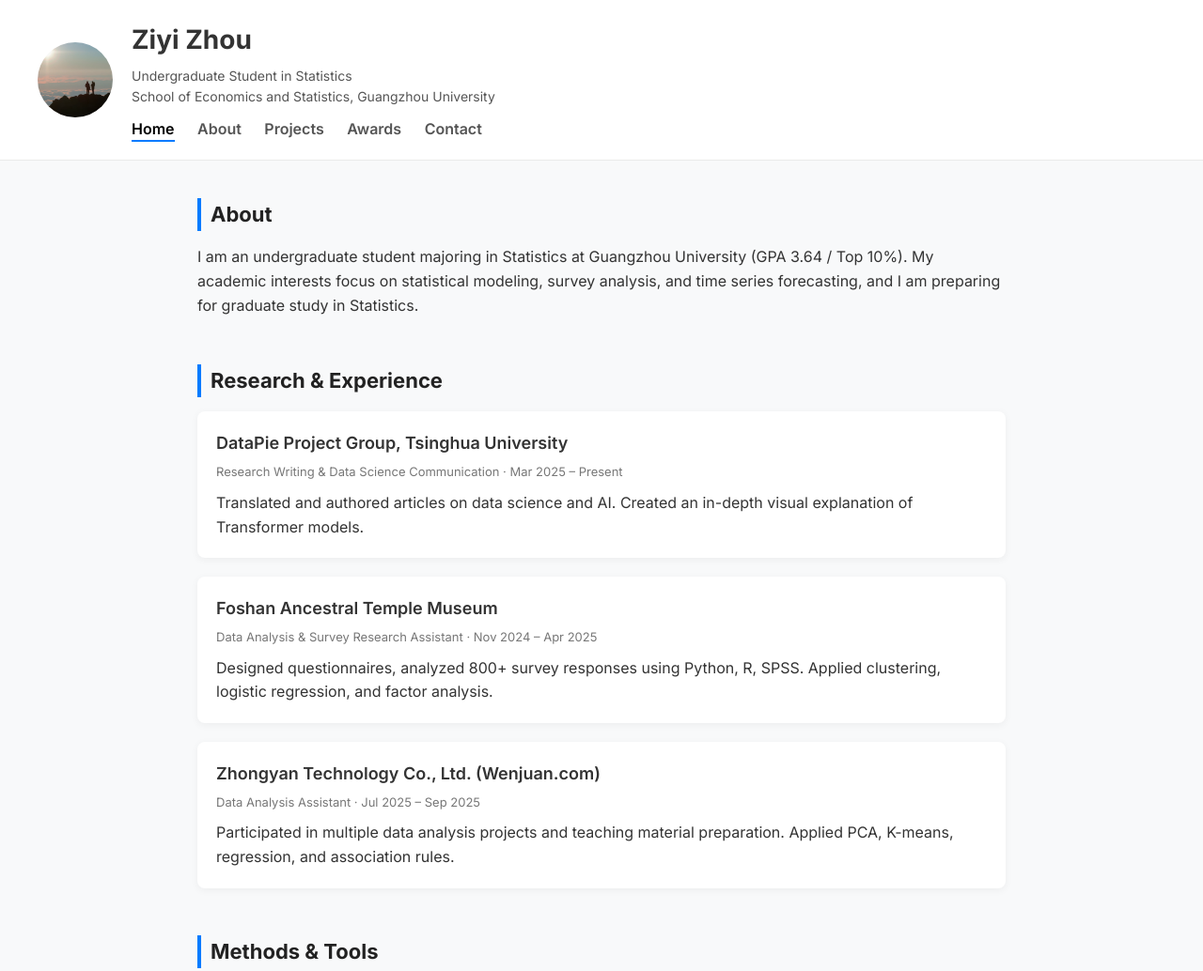
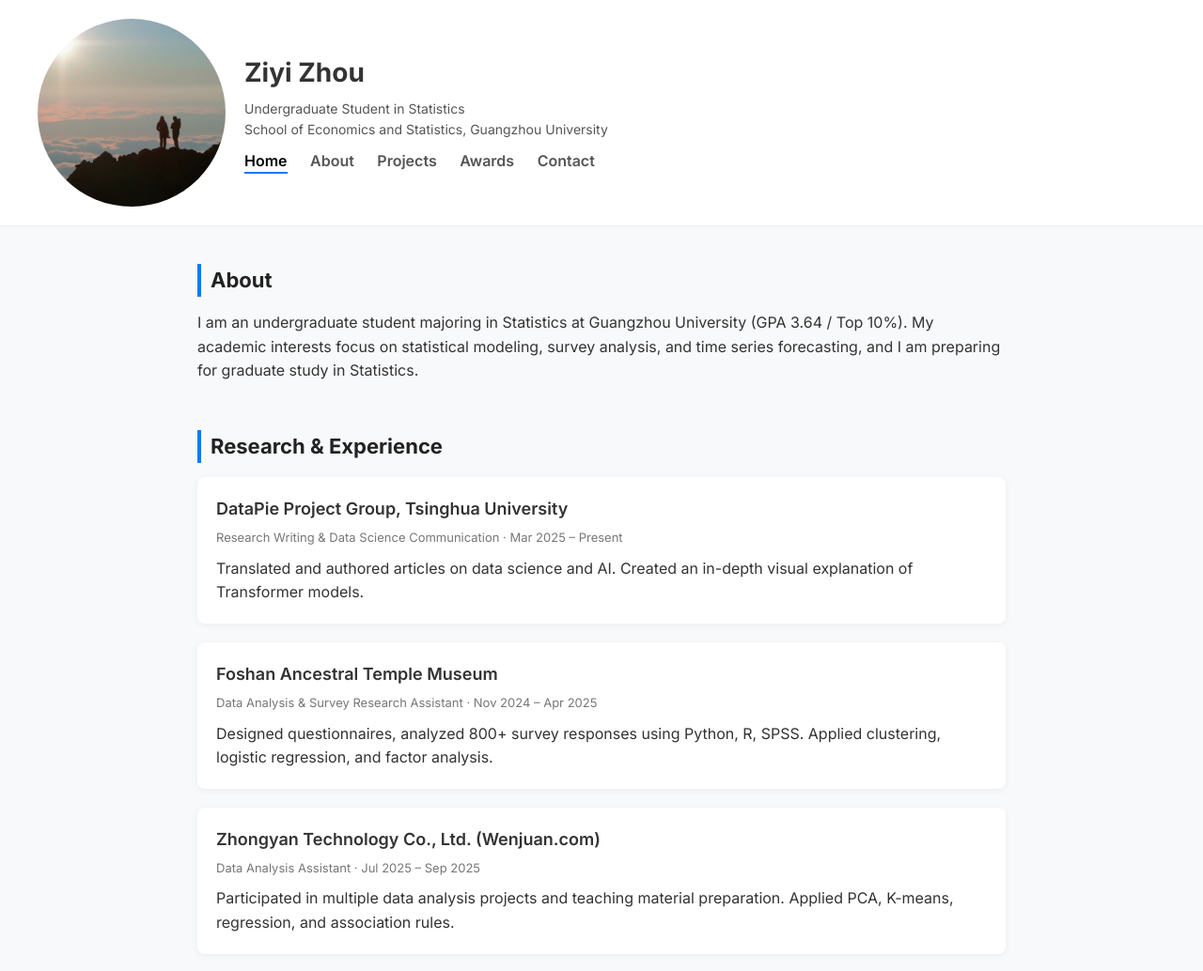
Before and after one commit to cloudcollection/cloudcollection.io, a plain HTML site: page index.html in a window 1280 px wide. Shown: the top 1034 px of the page at 94% size. Drawn offline with Linux system fonts and the light colour scheme.

Commit message:
Update index.html

```diff
--- a/index.html
+++ b/index.html
@@ -15,7 +15,7 @@
 
   /* Header */
   header { display:flex; align-items:center; padding:20px 40px; background:#fff; border-bottom:1px solid #eaeaea; }
-  header .photo { width:80px; height:80px; border-radius:50%; object-fit:cover; }
+  header .photo { width:200px; height:200px; border-radius:50%; object-fit:cover; }
   header .info { margin-left:20px; }
   header .info h1 { font-size:28px; font-weight:700; margin-bottom:5px; }
   header .info p { font-size:14px; color:#555; }
```
